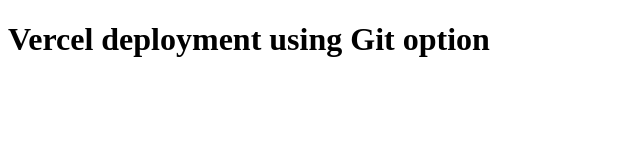
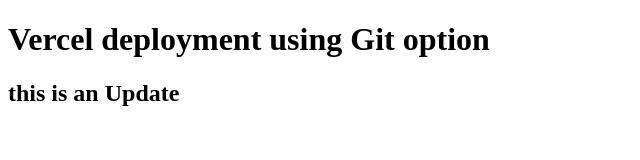
Before and after one commit to unclebay143/vercel-git-option, a plain HTML site: page index.html in a window 1280 px wide. Shown: the whole page, without its empty margins (0-640 px from the left). Drawn offline with Linux system fonts and the light colour scheme.

Commit message:
Chore: update content in index.html

```diff
--- a/index.html
+++ b/index.html
@@ -7,5 +7,6 @@
   </head>
   <body>
     <h1>Vercel deployment using Git option</h1>
+    <h2>this is an Update</h2>
   </body>
 </html>
```
